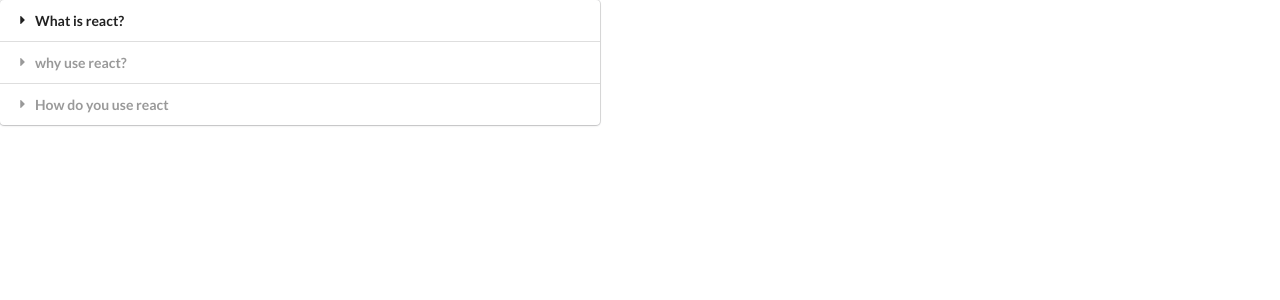
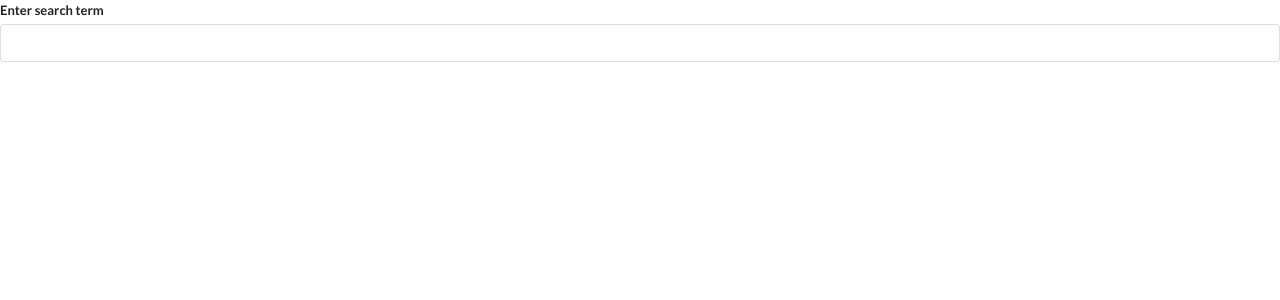
Before and after one commit to mosesglitch/React-Accordion, a React (Create React App) app: page / in a window 1280 px wide. Shown: the top 300 px of the page. Built offline with nearby package versions, Linux system fonts and the light colour scheme.

Commit message:
add search widget

```diff
--- a/src/App.js
+++ b/src/App.js
@@ -1,6 +1,6 @@
 import React from "react";
-import Accordion from "./components/Accordion";
-
+// import Accordion from "./components/Accordion";
+import Search from "./components/Search";
 const items = [
   {
     title: "What is react?",
@@ -15,7 +15,7 @@
 const App = () => {
   return (
     <div>
-      <Accordion items={items} />
+      <Search />
     </div>
   );
 };
--- /dev/null
+++ b/src/components/Search.js
@@ -0,0 +1,16 @@
+import React, { useState } from "react";
+const Search = () => {
+  const [term, setTerm] = useState("");
+
+  return (
+    <div>
+      <div className="ui form">
+        <div className="field">
+          <label>Enter search term</label>
+          <input onChange={(e) => setTerm(e.target.value)} className="input" />
+        </div>
+      </div>
+    </div>
+  );
+};
+export default Search;
```
